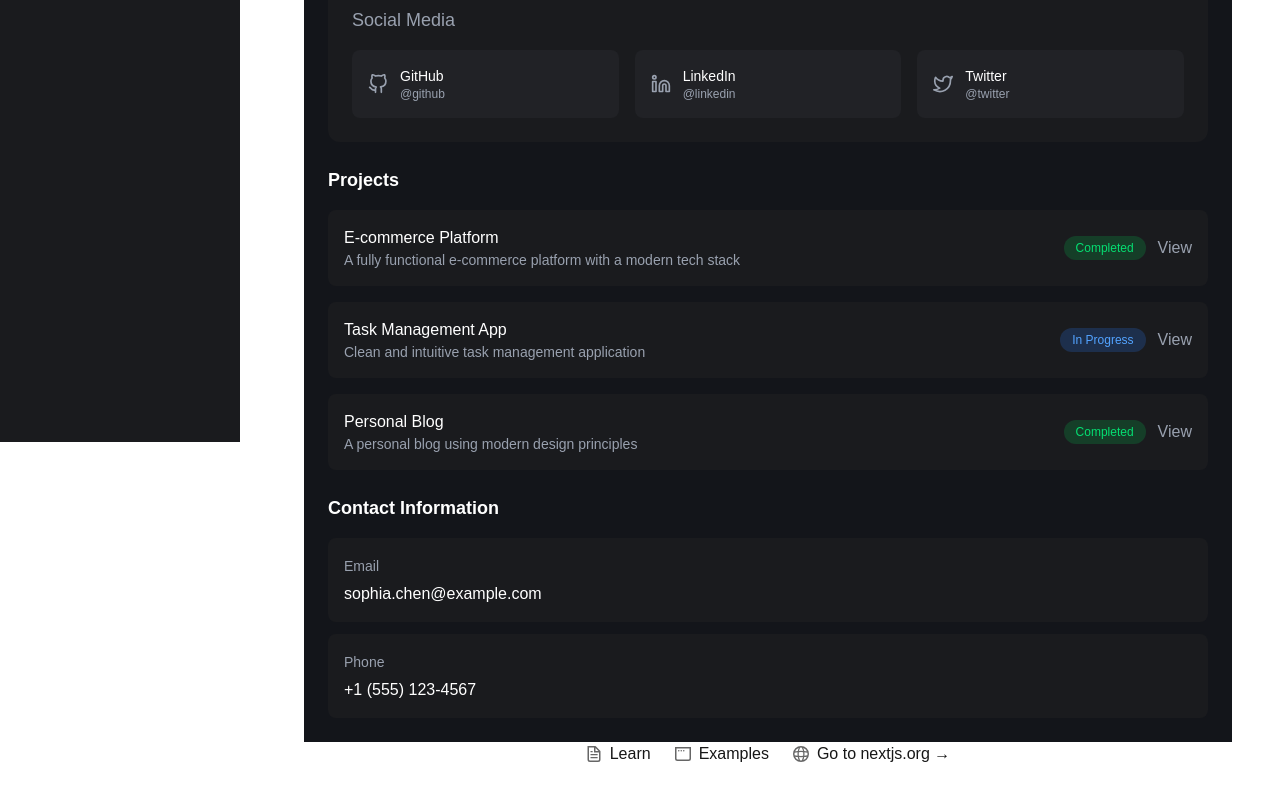
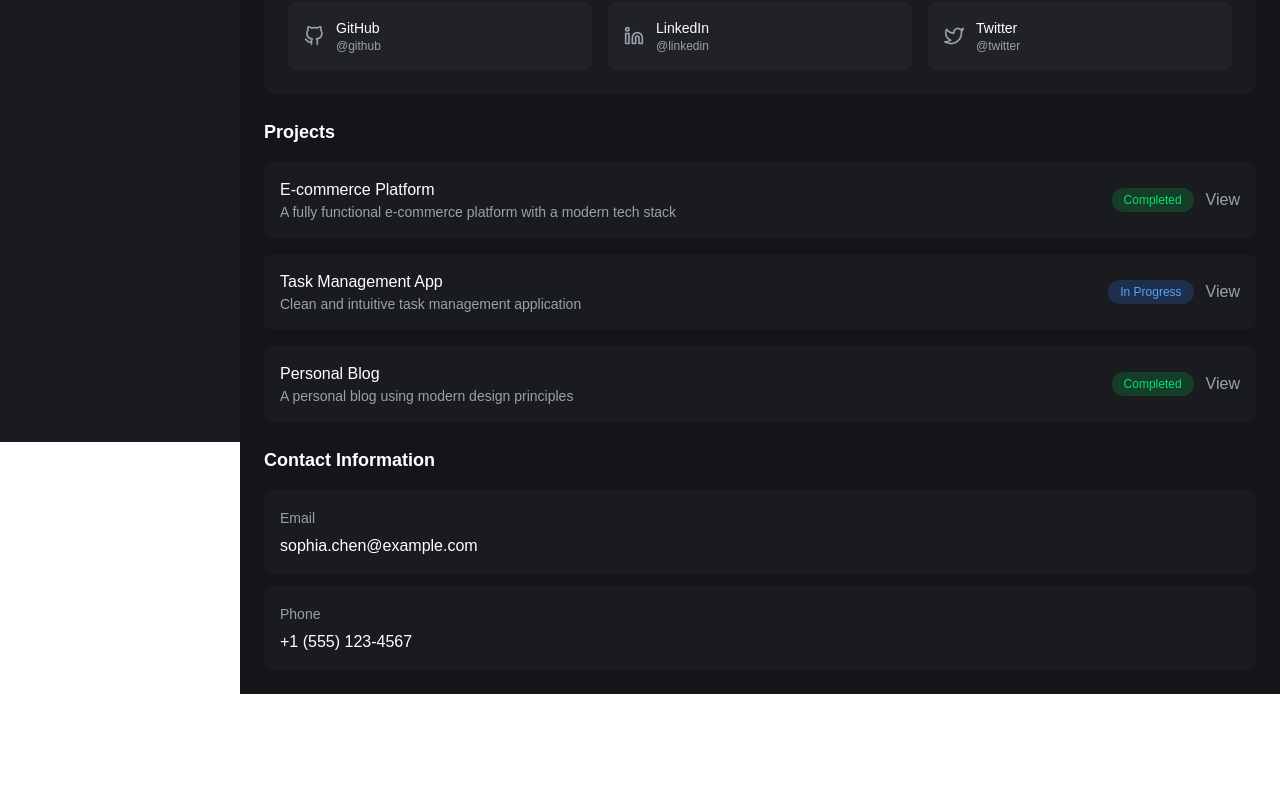
Before and after one commit to prusotamkrydv78/Portfolio_Dashboard, a Next.js app: page / in a window 1280 px wide. Shown: the part 358-1158 px from the top of the page. After the commit the page ends 1052 px from the top, so only its background shows below. Built offline with nearby package versions, Linux system fonts and the light colour scheme.

Commit message:
small refinement to the pages

```diff
--- a/app/contact/page.jsx
+++ b/app/contact/page.jsx
@@ -33,7 +33,7 @@
 
   return (
     <div className="min-h-screen bg-[#13151a] p-6">
-      <div className="max-w-4xl mx-auto">
+      <div className="max-w-6xl mx-auto">
         {/* Header */}
         <div className="flex justify-between items-center mb-8">
           <h1 className="text-2xl font-semibold text-white">Contact Information</h1>
--- a/app/layout.js
+++ b/app/layout.js
@@ -26,7 +26,7 @@
       >
         <ThemeProvider attribute="class" defaultTheme="system" enableSystem>
           <Sidebar />
-          <div className="md:pl-64">
+          <div className="md:pl-60">
             {children}
           </div>
         </ThemeProvider>
--- a/app/page.js
+++ b/app/page.js
@@ -3,83 +3,10 @@
 
 export default function Home() {
   return (
-    <div className="min-h-screen p-8 md:p-12">
-      {/* <main className="max-w-4xl mx-auto">
-        <div className="text-center md:text-left">
-          <h1 className="text-4xl md:text-5xl font-bold mb-6">
-            Hi, I'm <span className="bg-gradient-to-r from-blue-400 to-purple-500 bg-clip-text text-transparent">John Doe</span>
-          </h1>
-          <h2 className="text-xl md:text-2xl text-gray-600 dark:text-gray-400 mb-8">
-            Frontend Developer & UI/UX Enthusiast
-          </h2>
-          <p className="text-gray-600 dark:text-gray-400 mb-8 max-w-2xl mx-auto md:mx-0">
-            I build exceptional digital experiences with modern web technologies.
-            Currently focused on creating beautiful, responsive, and accessible user interfaces.
-          </p>
-          <div className="flex flex-col sm:flex-row gap-4 justify-center md:justify-start">
-            <a
-              href="#contact"
-              className="px-6 py-3 bg-gradient-to-r from-blue-500 to-purple-600 text-white rounded-lg font-medium hover:opacity-90 transition-opacity"
-            >
-              Get in Touch
-            </a>
-            <a
-              href="#projects"
-              className="px-6 py-3 border border-gray-300 dark:border-gray-700 rounded-lg font-medium hover:bg-gray-100 dark:hover:bg-gray-800 transition-colors"
-            >
-              View My Work
-            </a>
-          </div>
-        </div>
-      </main> */}
-      <Dashboard/>
-      <footer className="row-start-3 flex gap-[24px] flex-wrap items-center justify-center">
-        <a
-          className="flex items-center gap-2 hover:underline hover:underline-offset-4"
-          href="https://nextjs.org/learn?utm_source=create-next-app&utm_medium=appdir-template-tw&utm_campaign=create-next-app"
-          target="_blank"
-          rel="noopener noreferrer"
-        >
-          <Image
-            aria-hidden
-            src="/file.svg"
-            alt="File icon"
-            width={16}
-            height={16}
-          />
-          Learn
-        </a>
-        <a
-          className="flex items-center gap-2 hover:underline hover:underline-offset-4"
-          href="https://vercel.com/templates?framework=next.js&utm_source=create-next-app&utm_medium=appdir-template-tw&utm_campaign=create-next-app"
-          target="_blank"
-          rel="noopener noreferrer"
-        >
-          <Image
-            aria-hidden
-            src="/window.svg"
-            alt="Window icon"
-            width={16}
-            height={16}
-          />
-          Examples
-        </a>
-        <a
-          className="flex items-center gap-2 hover:underline hover:underline-offset-4"
-          href="https://nextjs.org?utm_source=create-next-app&utm_medium=appdir-template-tw&utm_campaign=create-next-app"
-          target="_blank"
-          rel="noopener noreferrer"
-        >
-          <Image
-            aria-hidden
-            src="/globe.svg"
-            alt="Globe icon"
-            width={16}
-            height={16}
-          />
-          Go to nextjs.org →
-        </a>
-      </footer>
+    <div className="min-h-screen  ">
+
+      <Dashboard />
+
     </div>
   );
 }
--- a/app/skills/page.jsx
+++ b/app/skills/page.jsx
@@ -23,7 +23,7 @@
 
   return (
     <div className="min-h-screen bg-[#13151a] p-6">
-      <div className="max-w-5xl mx-auto">
+      <div className="max-w-6xl mx-auto">
         <div className="flex justify-between items-center mb-8">
           <h1 className="text-2xl font-semibold text-white">Skills Management</h1>
           <button
```
